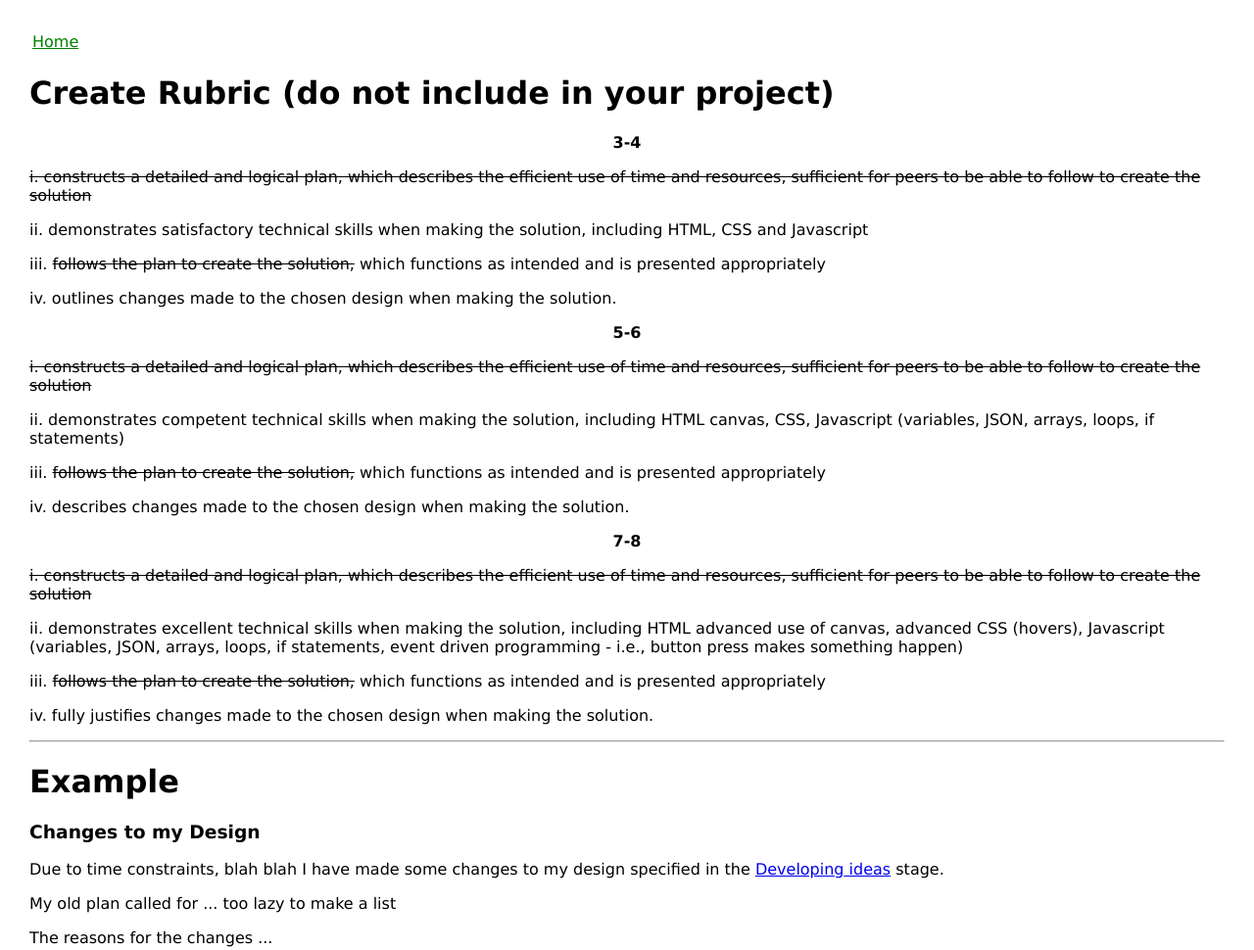
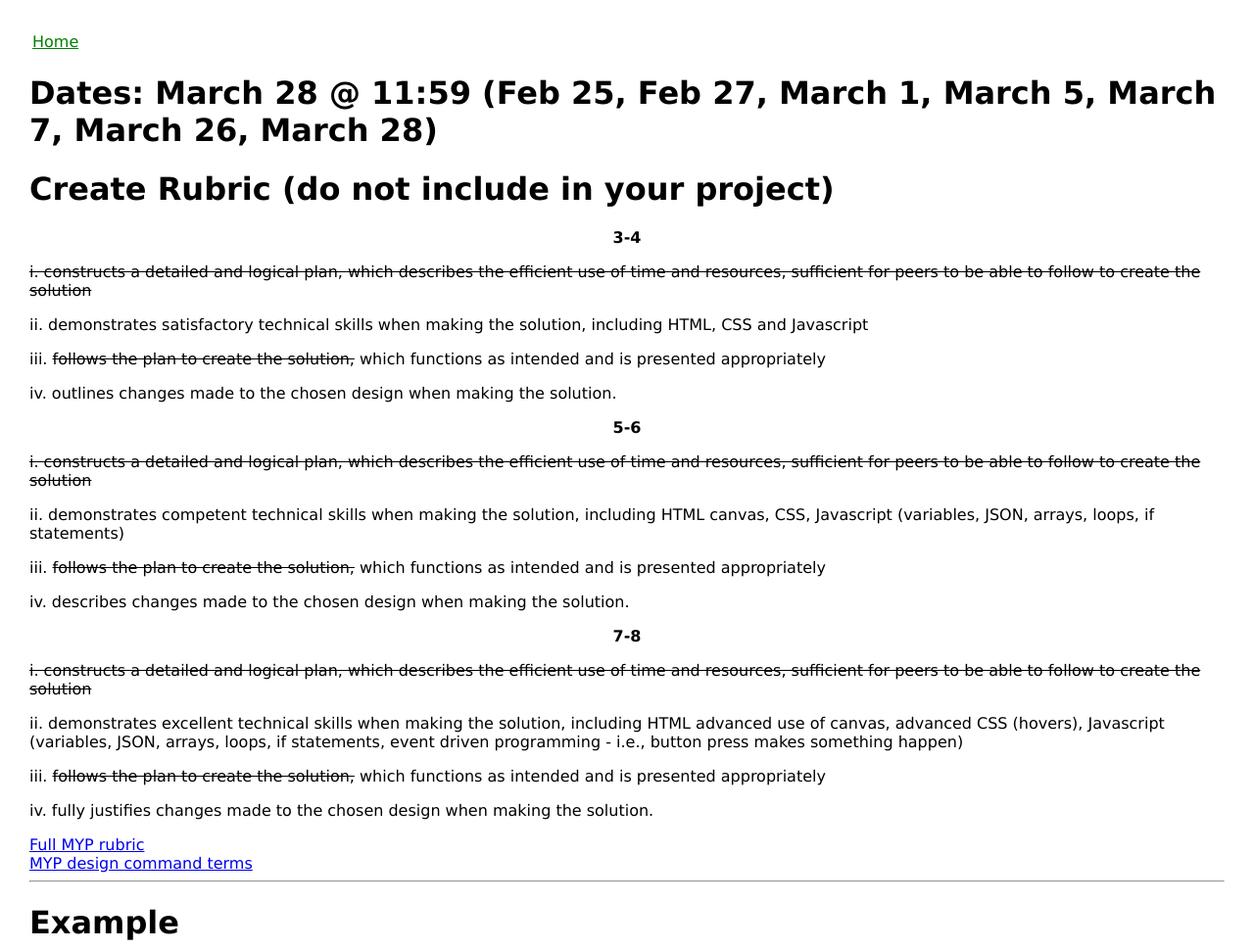
Before and after one commit to mdjhoel/y9web, a plain HTML site: page create.html in a window 1280 px wide. Shown: the top 970 px of the page at 98% size. Drawn offline with Linux system fonts and the light colour scheme; a script that the page names is missing.

Commit message:
added dates

```diff
--- a/create.html
+++ b/create.html
@@ -113,7 +113,7 @@
 			   <a href="index.html" style="color: green">Home</a>
 	       </td></tr>
 	</table>
-
+	<h1>Dates: March 28 @ 11:59 (Feb 25, Feb 27, March 1, March 5, March 7, March 26, March 28)</h1>
 	<h1>Create Rubric (do not include in your project)</h1>
 	<center><b>3-4</b></center>
 	<p>
@@ -154,7 +154,8 @@
 	<p>
 		iv. fully justifies changes made to the chosen design when making the solution.
 	</p>
-
+	<a href="https://drive.google.com/open?id=11mYcfuIN1Mi-f5sRHVH5iJbY0i6ecN8-" target="_blan">Full MYP rubric</a><br>
+	<a href="https://drive.google.com/file/d/1GVmVipuAEYf-pGhh4K74sFWaRuHQTm83/view?usp=sharing" target="_blan">MYP design command terms</a>
 	<hr>
 	<h1>Example</h1>
 	<h3>Changes to my Design</h3>
```
